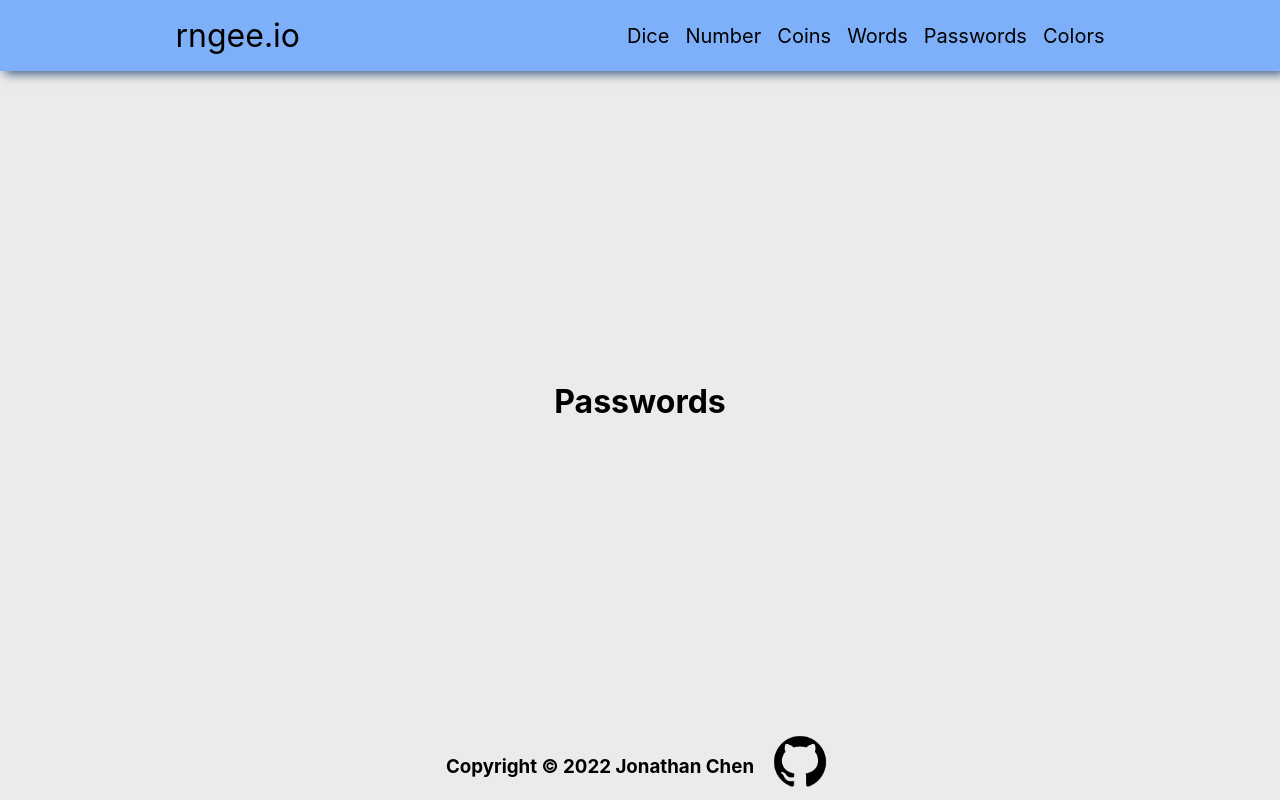
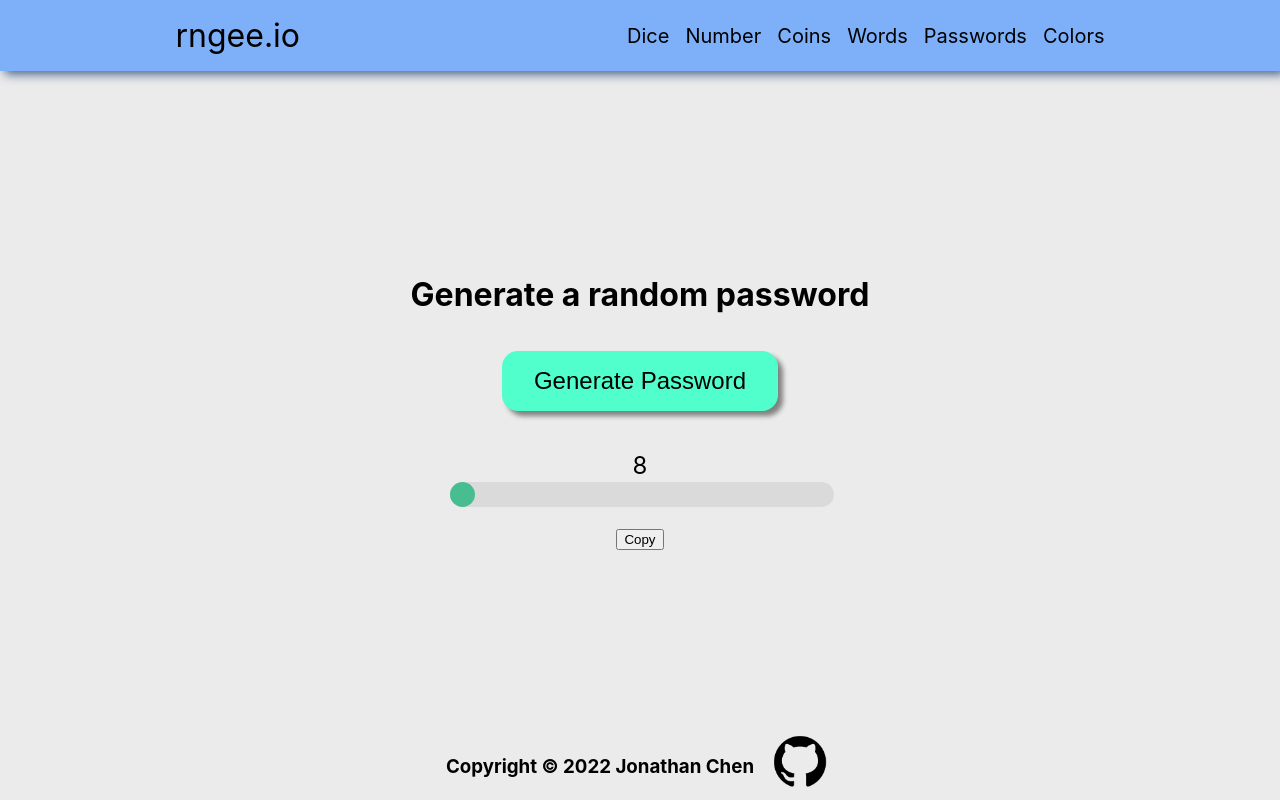
Before and after one commit to JonHPC/rngee, a React (Create React App) app: page /passwords in a window 1280 px wide. Built offline with nearby package versions, Linux system fonts and the light colour scheme.

Commit message:
Added random password and copy functionality

```diff
--- a/src/components/Dice.js
+++ b/src/components/Dice.js
@@ -40,6 +40,8 @@ export default function Dice(){
         }
     }
 
+    //Later add different dice, like d20 and d10
+
     return(
         <div className = "dice">
             <div id= "dice-imgs">
--- a/src/components/Passwords.js
+++ b/src/components/Passwords.js
@@ -1,13 +1,47 @@
 //./src/components/Passwords.js
 
-import React from "react";
+import React, {useState} from "react";
 import "./styles/Passwords.css";
 
 export default function Passwords(){
 
+    const [password, setPassword] = useState("Generate a random password");
+    const [length, setLength] = useState(8);
+
+    const characters = ['A','a','B','b','C','c','D','d','E','e','F','f','G','g','H','h','I','i','J','j','K','k','L','l','M','m','N','n',
+    'O','o','P','p','Q','q','R','r','S','s','T','t','U','u','V','v','W','w','X','x','Y','y','Z','z','0','1','2','3','4','5','6','7','8',
+    '9','!','@','#','$','%','^','&','*','(',')', '-'
+    ]
+
+    const generatePassword = () => {
+        let str = "";
+        for(let i = 0; i <= length; i++){
+            let index = Math.floor(Math.random() * characters.length);
+            str += characters[index];
+        }
+        setPassword(str);
+
+    }
+
+    const updateLength = (e) => {
+        setLength(e.target.value);
+    }
+
+    const copyPassword = () => {
+        navigator.clipboard.writeText(`${password}`);
+        alert('Password copied!');
+    }
+
     return(
         <div className="passwords">
-            <h1>Passwords</h1>
+            <h1>{password}</h1>
+            <button onClick={generatePassword} className="passwords__btn">Generate Password</button>
+            <label>{length}
+                <div className="slider-container">
+                    <input onChange={updateLength} type="range" defaultValue="8" min="8" max="20" className="slider-container__password"></input>
+                </div>
+            </label>
+            <button onClick={copyPassword}>Copy</button>
         </div>
     );
 }
--- a/src/components/Words.js
+++ b/src/components/Words.js
@@ -5,6 +5,7 @@ import "./styles/Words.css";
 export default function Words(){
     const [word, setWord] = useState("Generate a random word");
 
+    //placeholder array, I'll connect to a random word API later
     const words = ["Apple", "Box", "Car", "Disastrous", "X-ray", "Choke", "Small", "Writing", "Tendency", "Morning",
     "Magic", "Back", "Ajar", "Machine", "Check", "Mend", "Dispensable", "Abashed", "Wish", "Giants", "Plausible",
     "Bashful", "Sink", "Press", "Sneaky", "Annoy", "Lovely", "The", "Quick", "Brown", "Fox", "Jumped", "Over",
@@ -30,8 +31,9 @@ export default function Words(){
     "Plutonium", "Nuclear", "Reactor", "Planets", "Earth", "Venus", "Mars", "Mercury", "Jupiter", "Saturn", "Uranus", "Neptune", "Pluto",
     "Comet", "Asteroid", "Shooting Stars", "Sun", "Stars", "Burning", "Electricity", "Cached", "Modules", "Manifest", "Framework",
     "Rules", "Node", "React", "Loaders", "Note", "That", "View", "Browser", "Host", "Built", "Tower", "Brick", "Cement"
+    ];
 
-    ];
+    //Later will add a feature to adjust the number of letters
 
     const generateWord = () => {
         let index = Math.floor(Math.random() * words.length);
--- a/src/components/styles/Passwords.css
+++ b/src/components/styles/Passwords.css
@@ -0,0 +1,77 @@
+
+.passwords{
+    display:flex;
+    flex-direction:column;
+    justify-content: space-evenly;
+    align-items:center;
+    gap:16px;
+
+}
+
+.passwords__btn{
+    text-decoration:none;
+    border:none;
+    padding:16px 32px;
+    font-size:1.5em;
+    background-color:rgb(80, 255, 203);
+    border-radius:16px;
+    box-shadow: 5px 5px 5px gray;
+    transition:0.2s;
+    margin-bottom:1em;
+}
+
+.passwords__btn:hover{
+    background-color:rgb(125, 250, 212);
+    transform:scale(1.1);
+}
+
+.passwords__btn:active{
+    background-color:rgb(32, 194, 145);
+    transform:scale(1);
+}
+
+.passwords > label {
+    font-size:1.5em;
+    text-align:center;
+}
+
+.slider-container{
+    width:30vw;;
+}
+
+/* The slider itself */
+.slider-container__password {
+    -webkit-appearance: none;  /* Override default CSS styles */
+    appearance: none;
+    width: 100%; /* Full-width */
+    height: 25px; /* Specified height */
+    background: #d3d3d3; /* Grey background */
+    outline: none; /* Remove outline */
+    opacity: 0.7; /* Set transparency (for mouse-over effects on hover) */
+    -webkit-transition: .2s; /* 0.2 seconds transition on hover */
+    transition: opacity .2s;
+    border-radius:16px;
+  }
+
+  /* Mouse-over effects */
+  .slider-container__password:hover {
+    opacity: 1; /* Fully shown on mouse-over */
+  }
+
+  /* The slider handle (use -webkit- (Chrome, Opera, Safari, Edge) and -moz- (Firefox) to override default look) */
+  .slider-container__password::-webkit-slider-thumb {
+    -webkit-appearance: none; /* Override default look */
+    appearance: none;
+    width: 25px; /* Set a specific slider handle width */
+    height: 25px; /* Slider handle height */
+    border-radius:16px;
+    background: #04AA6D; /* Green background */
+    cursor: pointer; /* Cursor on hover */
+  }
+
+  .slider-container__password::-moz-range-thumb {
+    width: 25px; /* Set a specific slider handle width */
+    height: 25px; /* Slider handle height */
+    background: #04AA6D; /* Green background */
+    cursor: pointer; /* Cursor on hover */
+  }
```
